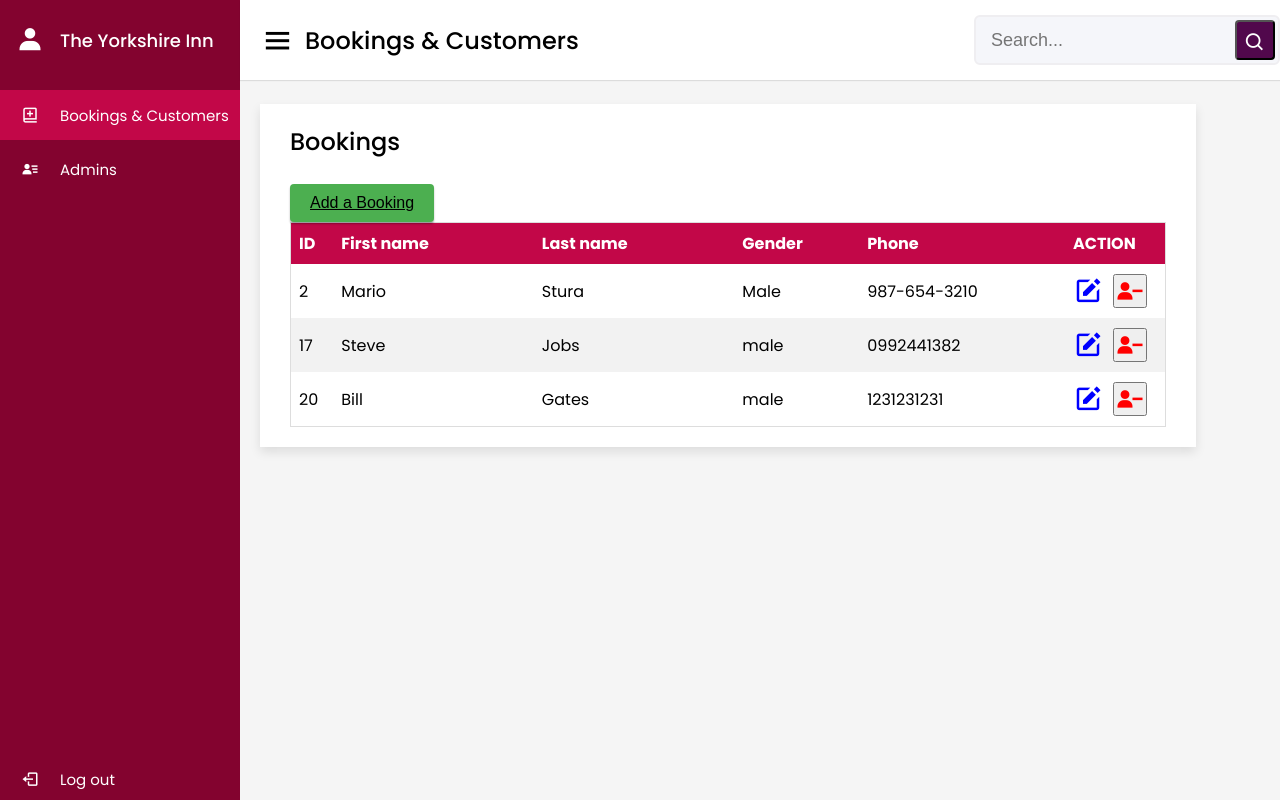
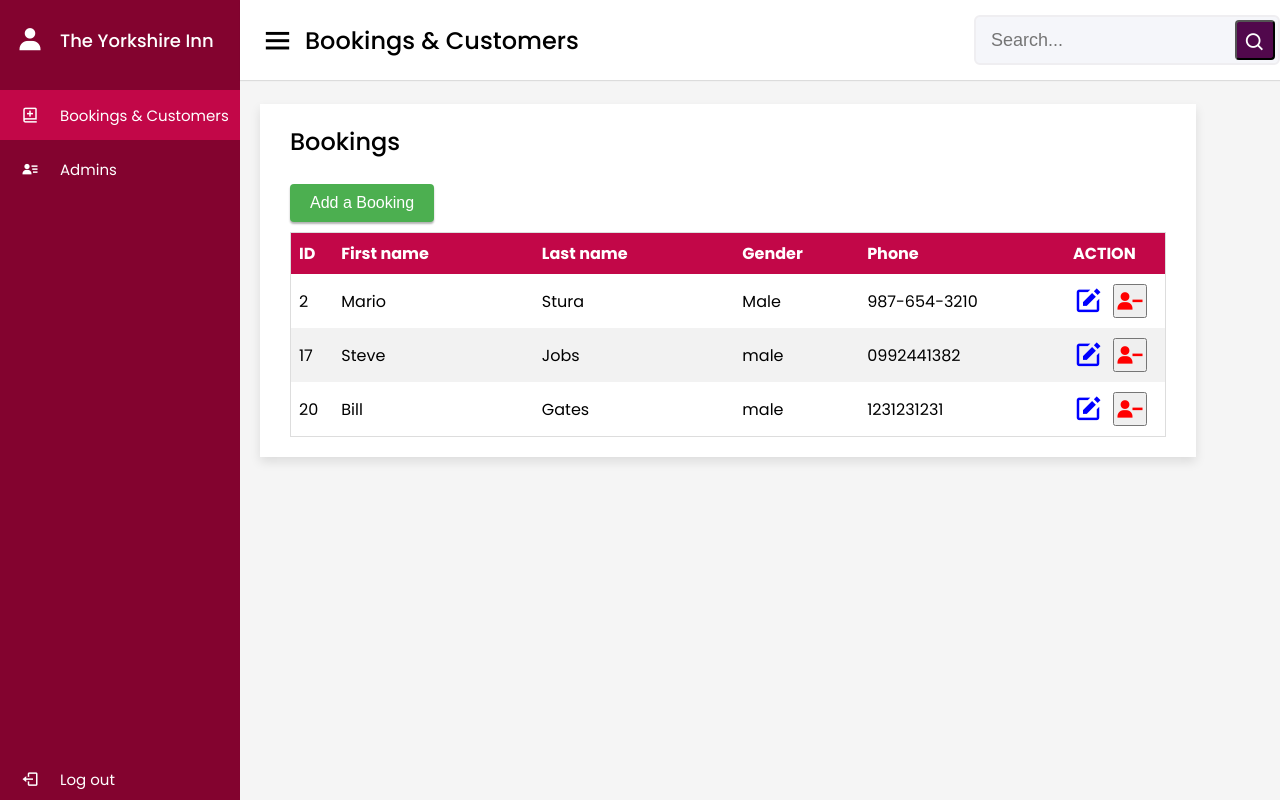
Before and after one commit to blendirrustemi/Senior-Project-Hotel-Management-System, a PHP site: page /bookings/admin/rooms in a window 1280 px wide. Run offline with PHP 8.4, Linux system fonts and the light colour scheme; a user stored in the database is signed in; data comes from the database, SQL or seed files in the repository.

Commit message:
[Styling] New Styling changes to admin add buttons

```diff
--- a/app/views/admin.view.php
+++ b/app/views/admin.view.php
@@ -96,8 +96,8 @@ if (isset($_POST['search_btn'])){
         <div class="admin-recent-card">
           <div class="title">Bookings</div><br>
           <table class="table table-striped table-bordered table-condensed">
-              <button class="add_a_booking_button" style="background-color: #4CAF50; color: white; font-size: 16px; padding: 10px 20px; border: none; border-radius: 4px; box-shadow: 0 2px 2px rgba(0, 0, 0, 0.3);">
-                  <a href="adminaddbooking">Add a Booking</a>
+              <button class="add_a_booking_button" style="background-color: #4CAF50; color: white; font-size: 16px; padding: 10px 20px; border: none; border-radius: 4px; box-shadow: 0 2px 2px rgba(0, 0, 0, 0.3); margin-bottom: 10px;">
+                  <a href="adminaddbooking" style="color:white; text-decoration: none;">Add a Booking</a>
               </button>
             <thead>
                 <tr>
--- a/app/views/users.view.php
+++ b/app/views/users.view.php
@@ -94,8 +94,8 @@ if (isset($_POST['search_btn'])){
             <div class="admin-recent-card">
                 <div class="title">Admins</div><br>
 
-                <button class="add_admin_button" style="background-color: #4CAF50; color: white; font-size: 16px; padding: 10px 20px; border: none; border-radius: 4px; box-shadow: 0 2px 2px rgba(0, 0, 0, 0.3);">
-                    <a href="addadmin">Add Admin</a>
+                <button class="add_admin_button" style="background-color: #4CAF50; color: white; font-size: 16px; padding: 10px 20px; border: none; border-radius: 4px; box-shadow: 0 2px 2px rgba(0, 0, 0, 0.3); margin-bottom: 10px;">
+                    <a href="addadmin" style="color:white; text-decoration: none;">Add an Admin</a>
                 </button>
 
 
```
